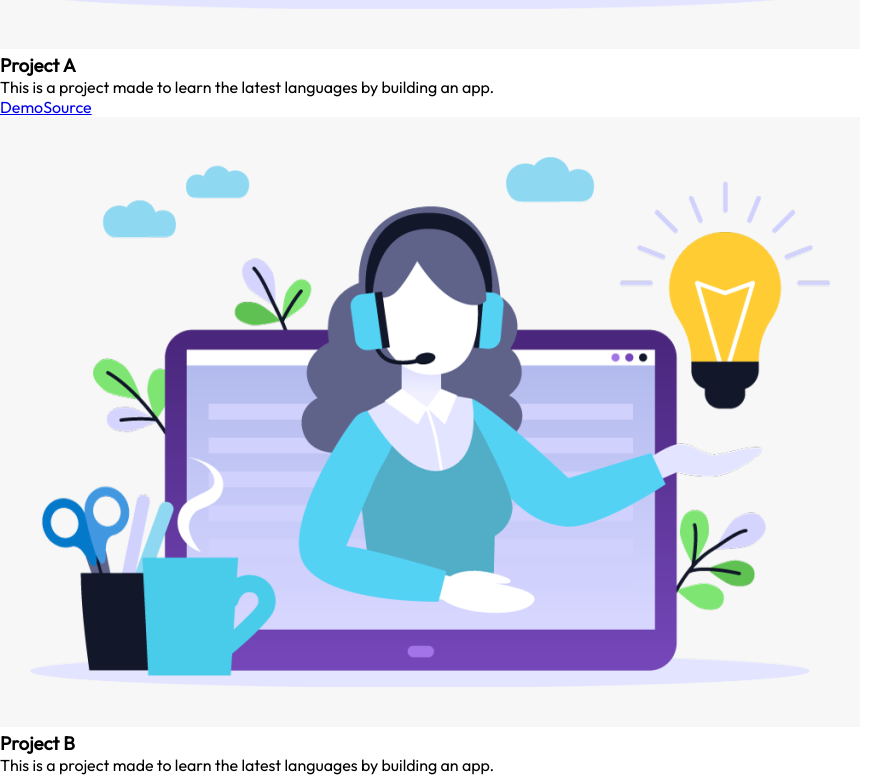
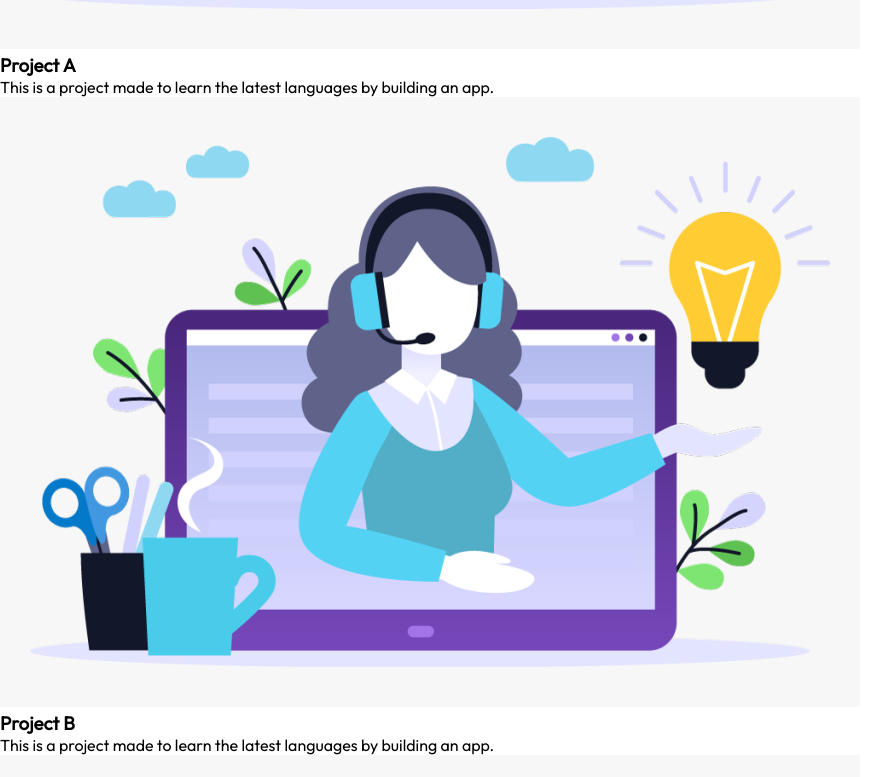
Before and after one commit to akashc-hub/Portfolio-React, a React (Vite) app: page / in a window 1280 px wide. Shown: the part 3749-4526 px from the top of the page, without its empty margins (0-893 px from the left). Built offline with nearby package versions, Linux system fonts and the light colour scheme.

Commit message:
first commit

```diff
--- a/src/components/Projects/Projects.jsx
+++ b/src/components/Projects/Projects.jsx
@@ -22,8 +22,8 @@ const Projects = () => {
                             }
                         </ul>
                         <div>
-                            <a href={project.demo}>Demo</a>
-                            <a href={project.source}>Source</a>
+                            {/* <a href={project.demo}>Demo</a>
+                            <a href={project.source}>Source</a> */}
                         </div>
                     </div>
                 })
```
